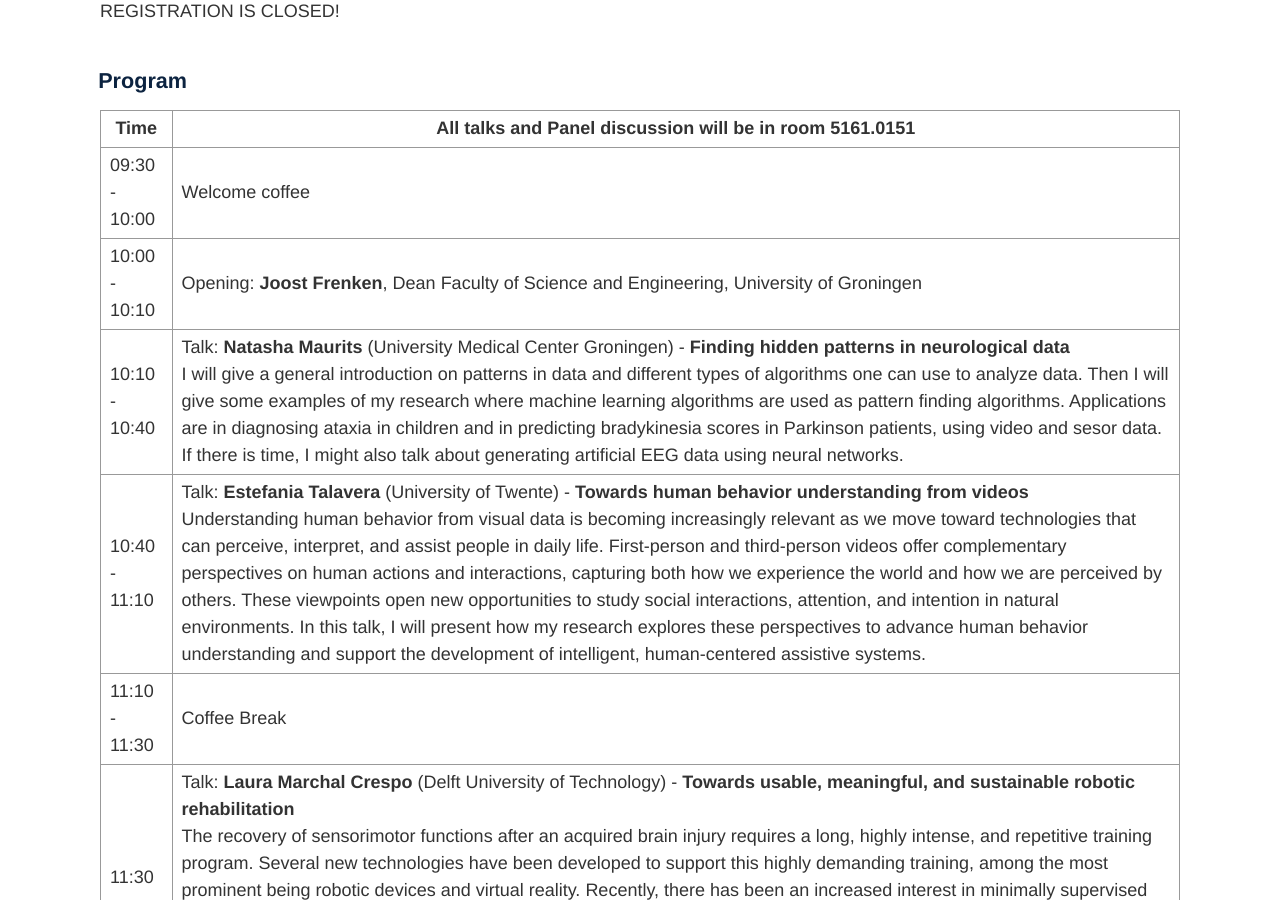
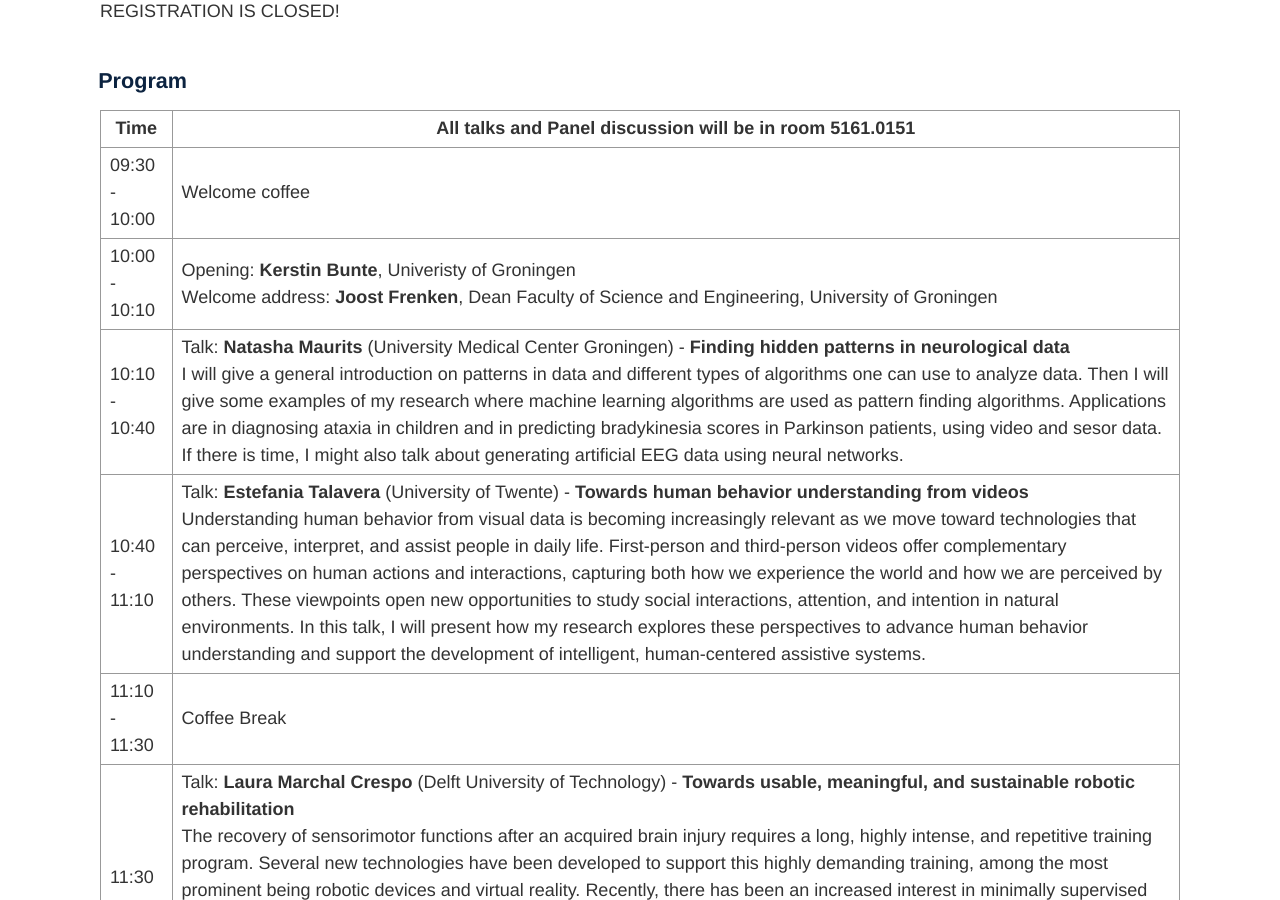
Before and after one commit to alice-and-eve/2025, a Jekyll site: the page built from index.md, in a window 1280 px wide and 900 px high, scrolled down 1540 px. Built offline with Jekyll 4.4.1, drawn with Linux system fonts in a browser that asks for light colours.

Commit message:
Update index.md

```diff
--- a/index.md
+++ b/index.md
@@ -54,7 +54,7 @@ REGISTRATION IS CLOSED!
 | Time | All talks and Panel discussion will be in room 5161.0151 |
 |---|---|
 | 09:30 - 10:00  | Welcome coffee |
-| 10:00 - 10:10  | Opening: **Joost Frenken**, Dean Faculty of Science and Engineering, University of Groningen |
+| 10:00 - 10:10  | Opening: **Kerstin Bunte**, Univeristy of Groningen <br> Welcome address: **Joost Frenken**, Dean Faculty of Science and Engineering, University of Groningen |
 | 10:10 - 10:40  | Talk: **Natasha Maurits** (University Medical Center Groningen) - **Finding hidden patterns in neurological data**<br>I will give a general introduction on patterns in data and different types of algorithms one can use to analyze data. Then I will give some examples of my research where machine learning algorithms are used as pattern finding algorithms. Applications are in diagnosing ataxia in children and in predicting bradykinesia scores in Parkinson patients, using video and sesor data. If there is time, I might also talk about generating artificial EEG data using neural networks. |
 | 10:40 - 11:10  | Talk: **Estefania Talavera** (University of Twente) - **Towards human behavior understanding from videos**<br> Understanding human behavior from visual data is becoming increasingly relevant as we move toward technologies that can perceive, interpret, and assist people in daily life. First-person and third-person videos offer complementary perspectives on human actions and interactions, capturing both how we experience the world and how we are perceived by others. These viewpoints open new opportunities to study social interactions, attention, and intention in natural environments. In this talk, I will present how my research explores these perspectives to advance human behavior understanding and support the development of intelligent, human-centered assistive systems. |
 | 11:10 - 11:30  | Coffee Break |
```
